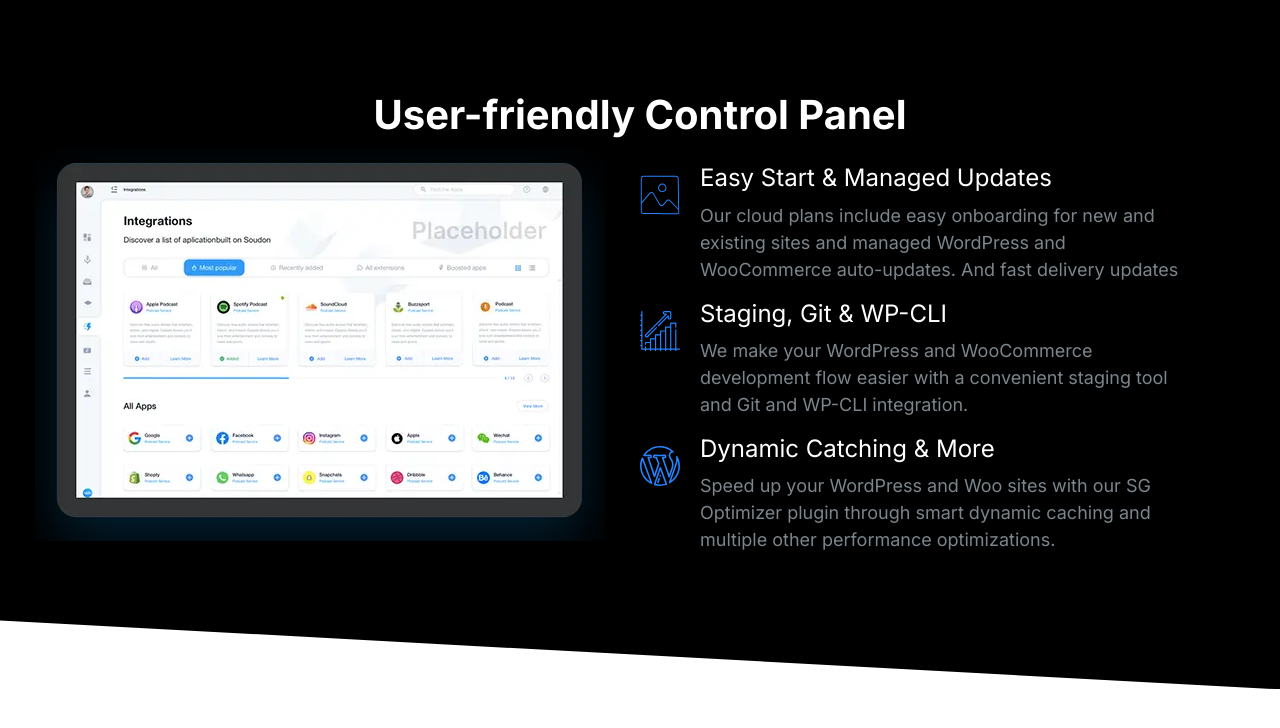
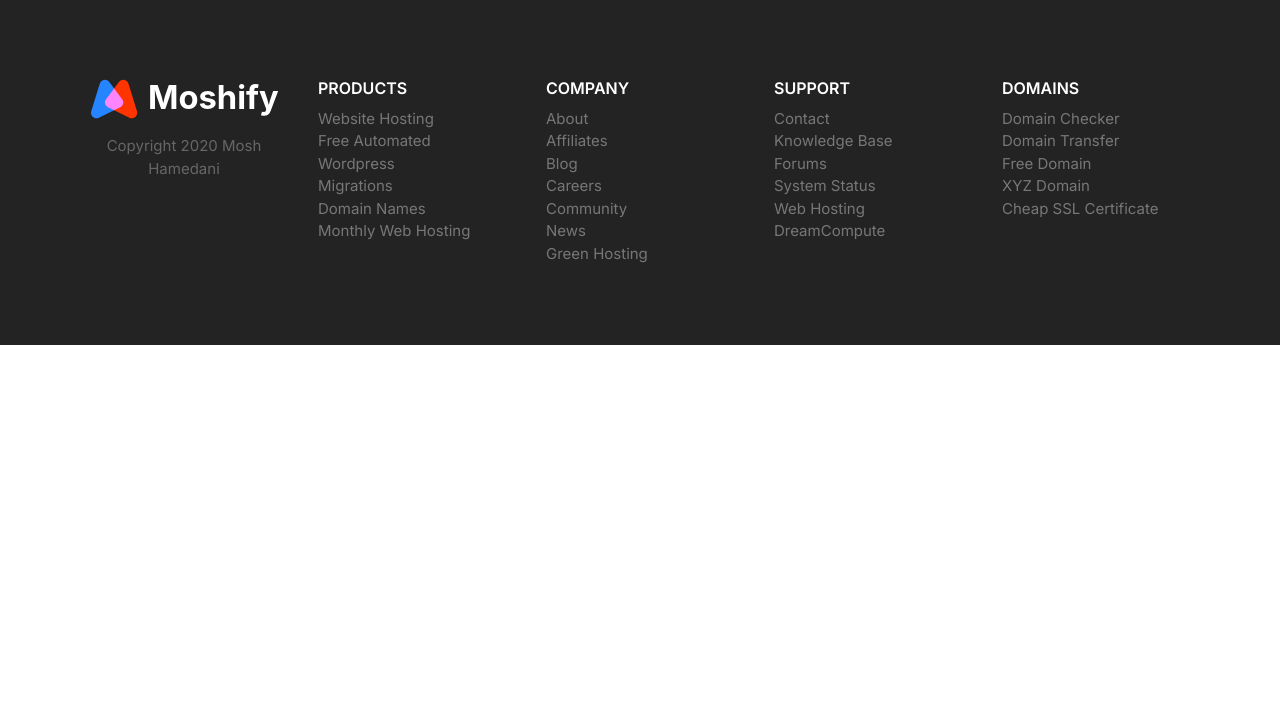
Before and after one commit to Abottt/moshify-original, a plain HTML site: page html/index.html in a window 1280 px wide. Drawn offline with Linux system fonts and the light colour scheme.

Commit message:
Building the footer block component

```diff
--- a/css/style.css
+++ b/css/style.css
@@ -714,6 +714,7 @@ make div.card>header.card__header>div.card__body
 
   .block__header {
     text-align: center;
+    margin-bottom: 4rem;
   }
 
   .block__heading {
@@ -934,3 +935,85 @@ make div.card>header.card__header>div.card__body
         max-width: 700px;
     }
 }
+
+/* Footer */
+
+.footer {
+    background: #232323;
+}
+
+.footer a {
+    color: #777;
+}
+
+.footer a:hover {
+    color: #fff;
+    transition: color .3s;
+}
+
+.footer__section {
+    padding: 2rem;
+    border-bottom: 1px solid #393939;
+}
+
+.footer__section .list {
+    margin: 0;
+}
+
+.footer__heading {
+    text-transform: uppercase;
+    font-weight: 600;
+}
+
+.footer__brand {
+    margin-top: 5rem;
+    text-align: center;
+}
+
+
+.footer__brand img {
+    width: 100%;
+    max-width: 230px;
+}
+
+.footer__copyright {
+    font-size: 2.1rem;
+    color: #fff;
+    opacity: 0.3;
+}
+
+@media screen and (min-width:768px) {
+    .footer {
+        font-size: 1.5rem;
+    }
+
+    .footer__sections {
+        grid-template-columns: repeat(auto-fit, minmax(10rem, 1fr));
+    }
+
+    .footer .collapsible__chevron {
+        display: none;
+    }
+
+    .footer .collapsible__content {
+        opacity: 1;
+        max-height: 100%;
+    }
+
+    .footer__brand {
+        order: -1;
+        margin-top: 1rem;
+    }
+
+    .footer__copyright {
+        font-size: 1.5rem;
+    }
+
+    .footer__section {
+        border: 0;
+    }
+
+    .footer__heading {
+        font-size: 1.6rem;
+    }
+}
--- a/html/index.html
+++ b/html/index.html
@@ -20,76 +20,95 @@
     <link rel="stylesheet" href="/css/style.css" />
   </head>
   <body>
-    <section class="block block--dark block--skewed-right block-showcase">
-      <header class="block__header">
-        <h2>User-friendly Control Panel</h2>
-      </header>
-      <div class="container grid grid--1x2">
-        <picture class="block-showcase__image">
-          <source
-            type="image/webp"
-            srcset="/images/ipad.webp 1x, /images/ipad@2x.webp 2x"
-          />
-          <source
-            type="image/png"
-            srcset="/images/ipad.png 1x, /images/ipad@2x.png 2x"
-          />
-          <img src="/images/ipad.png" alt="" />
-        </picture>
-        <ul class="list">
-          <li>
-            <div class="media">
-              <div class="media__image">
-                <svg class="icon icon--primary">
-                  <use xlink:href="/images/sprite.svg#snap"></use>
-                </svg>
-              </div>
-              <div class="media__body">
-                <h3 class="media__title">Easy Start & Managed Updates</h3>
-                <p>
-                  Our cloud plans include easy onboarding for new and existing
-                  sites and managed WordPress and WooCommerce auto-updates. And
-                  fast delivery updates
-                </p>
-              </div>
-            </div>
-          </li>
-          <li>
-            <div class="media">
-              <div class="media__image">
-                <svg class="icon icon--primary">
-                  <use xlink:href="/images/sprite.svg#growth"></use>
-                </svg>
-              </div>
-              <div class="media__body">
-                <h3 class="media__title">Staging, Git & WP-CLI</h3>
-                <p>
-                  We make your WordPress and WooCommerce development flow easier
-                  with a convenient staging tool and Git and WP-CLI integration.
-                </p>
-              </div>
-            </div>
-          </li>
-          <li>
-            <div class="media">
-              <div class="media__image">
-                <svg class="icon icon--primary">
-                  <use xlink:href="/images/sprite.svg#wordpress"></use>
-                </svg>
-              </div>
-              <div class="media__body">
-                <h3 class="media__title">Dynamic Catching & More</h3>
-                <p>
-                  Speed up your WordPress and Woo sites with our SG Optimizer
-                  plugin through smart dynamic caching and multiple other
-                  performance optimizations.
-                </p>
-              </div>
-            </div>
-          </li>
-        </ul>
+    <footer class="block block--dark footer">
+      <div class="container grid footer__sections">
+        <section class="collapsible collapsible--expanded footer__section">
+          <header class="collapsible__header">
+            <h2 class="collapsible__heading footer__heading">products</h2>
+            <span>
+              <svg class="icon icon--white collapsible__chevron">
+                <use xlink:href="/images/sprite.svg#chevron"></use>
+              </svg>
+            </span>
+          </header>
+          <div class="collapsible__content">
+            <ul class="list">
+              <li><a href="#">Website Hosting</a></li>
+              <li><a href="#">Free Automated Wordpress</a></li>
+              <li><a href="#">Migrations</a></li>
+              <li><a href="#">Domain Names</a></li>
+              <li><a href="#">Monthly Web Hosting</a></li>
+            </ul>
+          </div>
+        </section>
+        <section class="collapsible footer__section">
+          <header class="collapsible__header">
+            <h2 class="collapsible__heading footer__heading">company</h2>
+            <span>
+              <svg class="icon icon--white collapsible__chevron">
+                <use xlink:href="/images/sprite.svg#chevron"></use>
+              </svg>
+            </span>
+          </header>
+          <div class="collapsible__content">
+            <ul class="list">
+              <li><a href="#">About</a></li>
+              <li><a href="#">Affiliates</a></li>
+              <li><a href="#">Blog</a></li>
+              <li><a href="#">Careers</a></li>
+              <li><a href="#">Community</a></li>
+              <li><a href="#">News</a></li>
+              <li><a href="#">Green Hosting</a></li>
+            </ul>
+          </div>
+        </section>
+        <section class="collapsible footer__section">
+          <header class="collapsible__header">
+            <h2 class="collapsible__heading footer__heading">support</h2>
+            <span>
+              <svg class="icon icon--white collapsible__chevron">
+                <use xlink:href="/images/sprite.svg#chevron"></use>
+              </svg>
+            </span>
+          </header>
+          <div class="collapsible__content">
+            <ul class="list">
+              <li><a href="#">Contact</a></li>
+              <li><a href="#">Knowledge Base</a></li>
+              <li><a href="#">Forums</a></li>
+              <li><a href="#">System Status</a></li>
+              <li><a href="#">Web Hosting</a></li>
+              <li><a href="#">DreamCompute</a></li>
+            </ul>
+          </div>
+        </section>
+        <section class="collapsible footer__section">
+          <header class="collapsible__header">
+            <h2 class="collapsible__heading footer__heading">domains</h2>
+            <span>
+              <svg class="icon icon--white collapsible__chevron">
+                <use xlink:href="/images/sprite.svg#chevron"></use>
+              </svg>
+            </span>
+          </header>
+          <div class="collapsible__content">
+            <ul class="list">
+              <li><a href="#">Domain Checker</a></li>
+              <li><a href="#">Domain Transfer</a></li>
+              <li><a href="#">Free Domain</a></li>
+              <li><a href="#">XYZ Domain</a></li>
+              <li><a href="#">Cheap SSL Certificate</a></li>
+            </ul>
+          </div>
+        </section>
+
+        </section>
+        <section class="footer__brand">
+          <img src="/images/logo.svg" alt="" />
+          <p class="footer__copyright">Copyright 2020 Mosh Hamedani</p>
+        </section>
       </div>
-    </section>
+    </footer>
     <script src="/js/main.js"></script>
   </body>
 </html>
```
Also changed, not shown: components/block-testimonials.html (added, +43 -0 lines), components/blocks-footer.html (added, +89 -0 lines).
